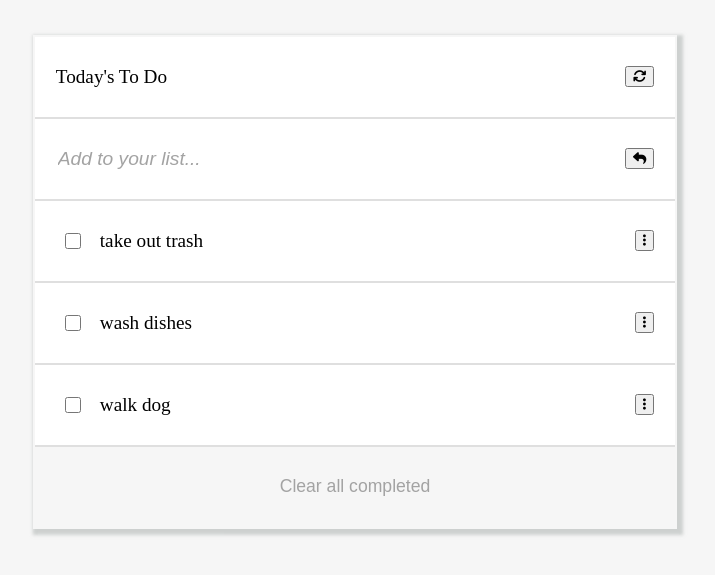
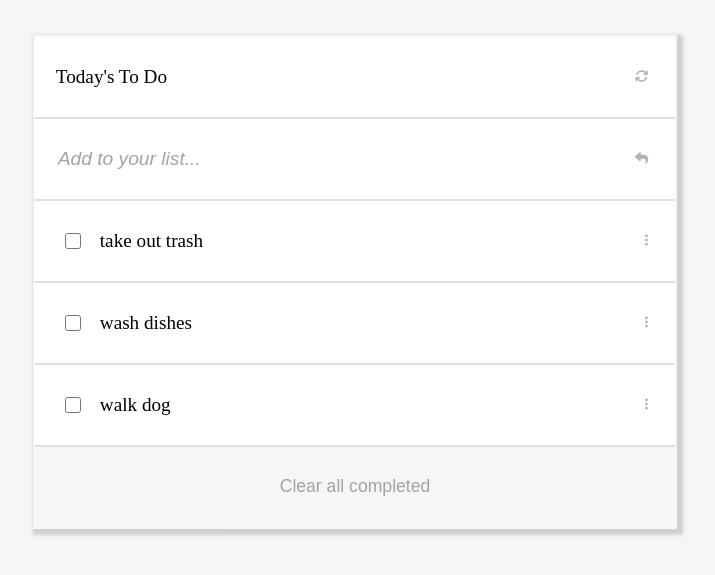
Before and after one commit to RayhanTabase/to-do-list, a website built with webpack: page src/index.html in a window 1280 px wide. Shown: the part 61-636 px from the top of the page, without its empty margins (285-1000 px from the left). Built offline with nearby package versions, Linux system fonts and the light colour scheme.

Commit message:
Remove background and border of buttons

```diff
--- a/src/style.css
+++ b/src/style.css
@@ -38,6 +38,12 @@ ul li:last-child {
   background: #f6f6f6;
   justify-content: center;
   align-items: center;
+}
+
+ul li button {
+  background: none;
+  border: none;
+  color: #b6b6b6;
 }
 
 input::placeholder {
```
